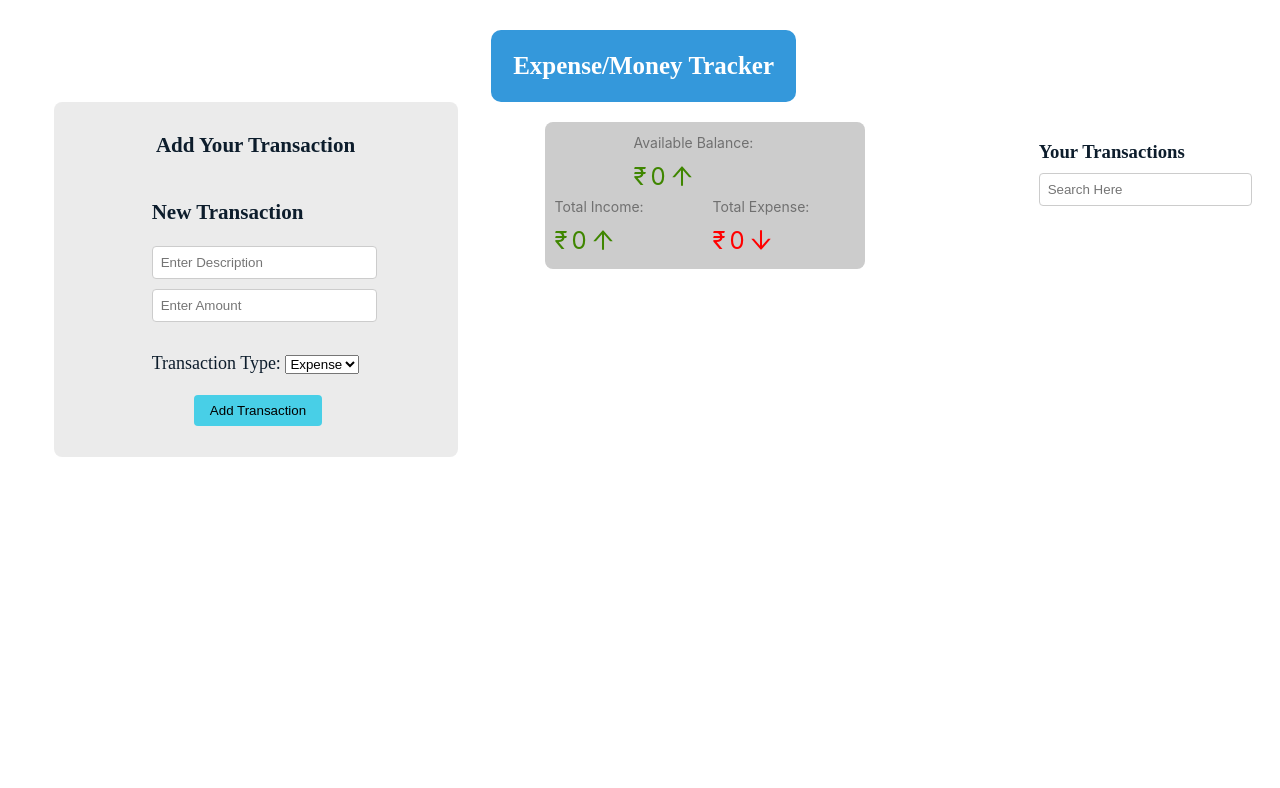
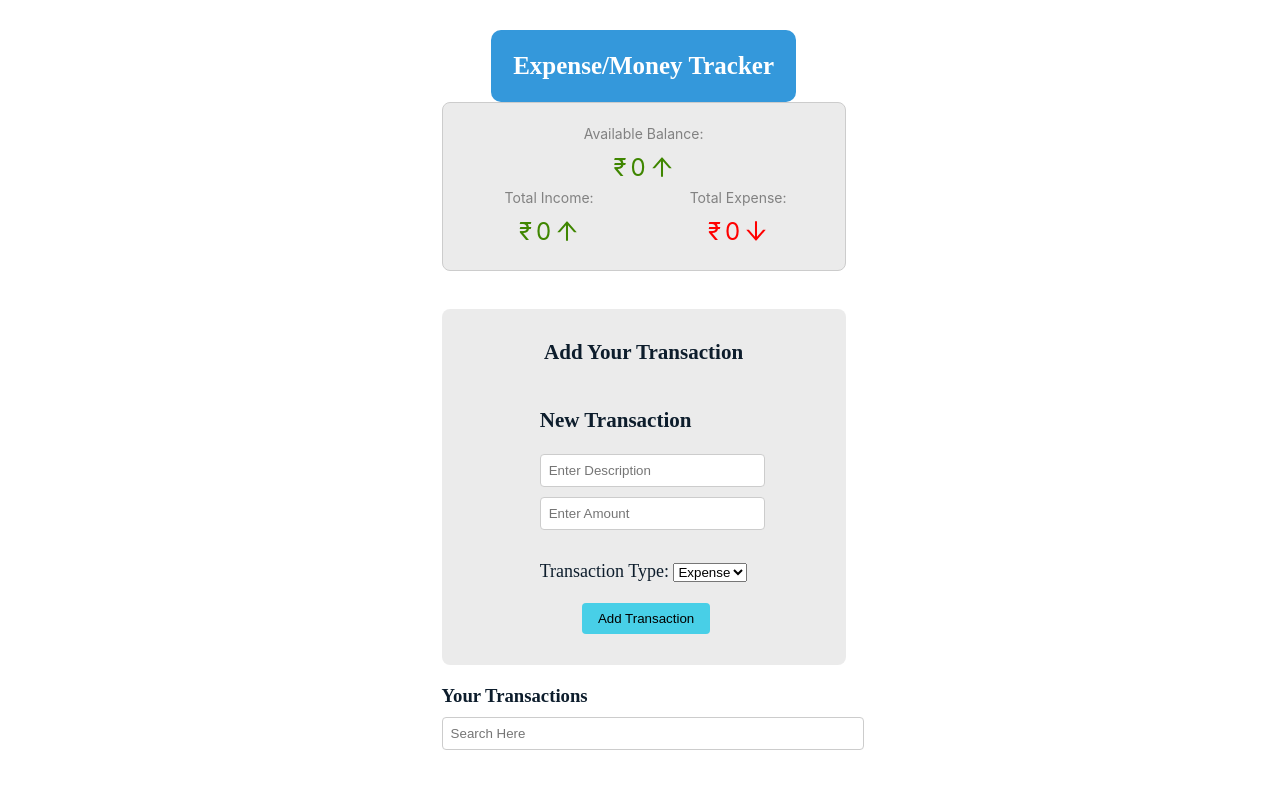
Before and after one commit to Venkataramanabaratam1/Expense-Money-Tracker, a React (Create React App) app: page / in a window 1280 px wide. Shown: the top 788 px of the page. Built offline with nearby package versions, Linux system fonts and the light colour scheme.

Commit message:
modified css by venky

```diff
--- a/src/module/comp.css
+++ b/src/module/comp.css
@@ -3,6 +3,7 @@
     margin: 0 auto;
     padding: 20px;
     background-color: #f4f4f4;
+    background-color: #e73109;
     border-radius: 8px;
   }
 
@@ -49,15 +50,13 @@
     margin-right: 10px;
   }
 
-
   .summary {
-    margin-top: 20px;
-    padding: 10px;
-    background-color: white;
+    text-align: center;
+    border: 1px solid #ccc;
+    padding: 20px;
     border-radius: 8px;
-    background-color: #ccc;
-    /* order: 1; */
-    width: 300px;
+    background-color: #00000014;
+    margin-bottom: 20px;
   }
 
   .summary h3 {
@@ -67,6 +66,14 @@
   .summary p {
     margin: 5px 0;
   }
+
+  .summary b {
+    display: block;
+    font-size: 18px;
+    margin-bottom: 10px;
+  }
+
+
 
 
   .transactions {
@@ -173,11 +180,22 @@
     border-radius: 8px;
   }
 
-  .main{
-    display: flex;
-    gap: 2;
-    align-items: start;
-    width: 100%;
-    justify-content: space-around;
-    flex-wrap: wrap;
+  .buttons button {
+    margin-left: 5px;
+    padding: 8px 16px;
+    border: none;
+    cursor: pointer;
+    border-radius: 4px;
+    border: none;
+    color: #130101;
   }
+
+  .buttons .delete-button {
+    background-color: #c31019 !important;
+    color: #fff !important;
+  }
+
+  .buttons .edit-button {
+    background-color: #1890ff !important;
+    color: #fff !important;
+  }
```
